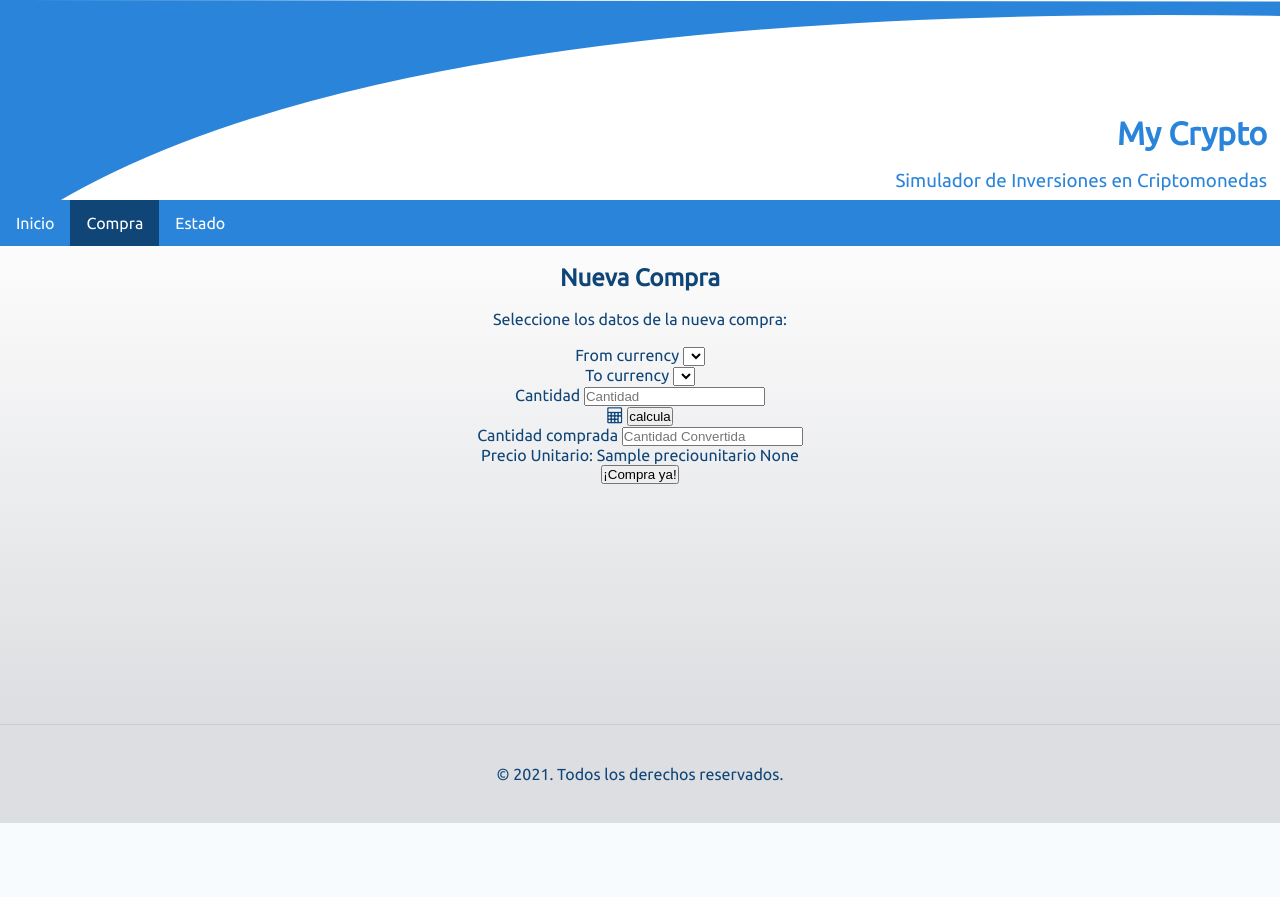
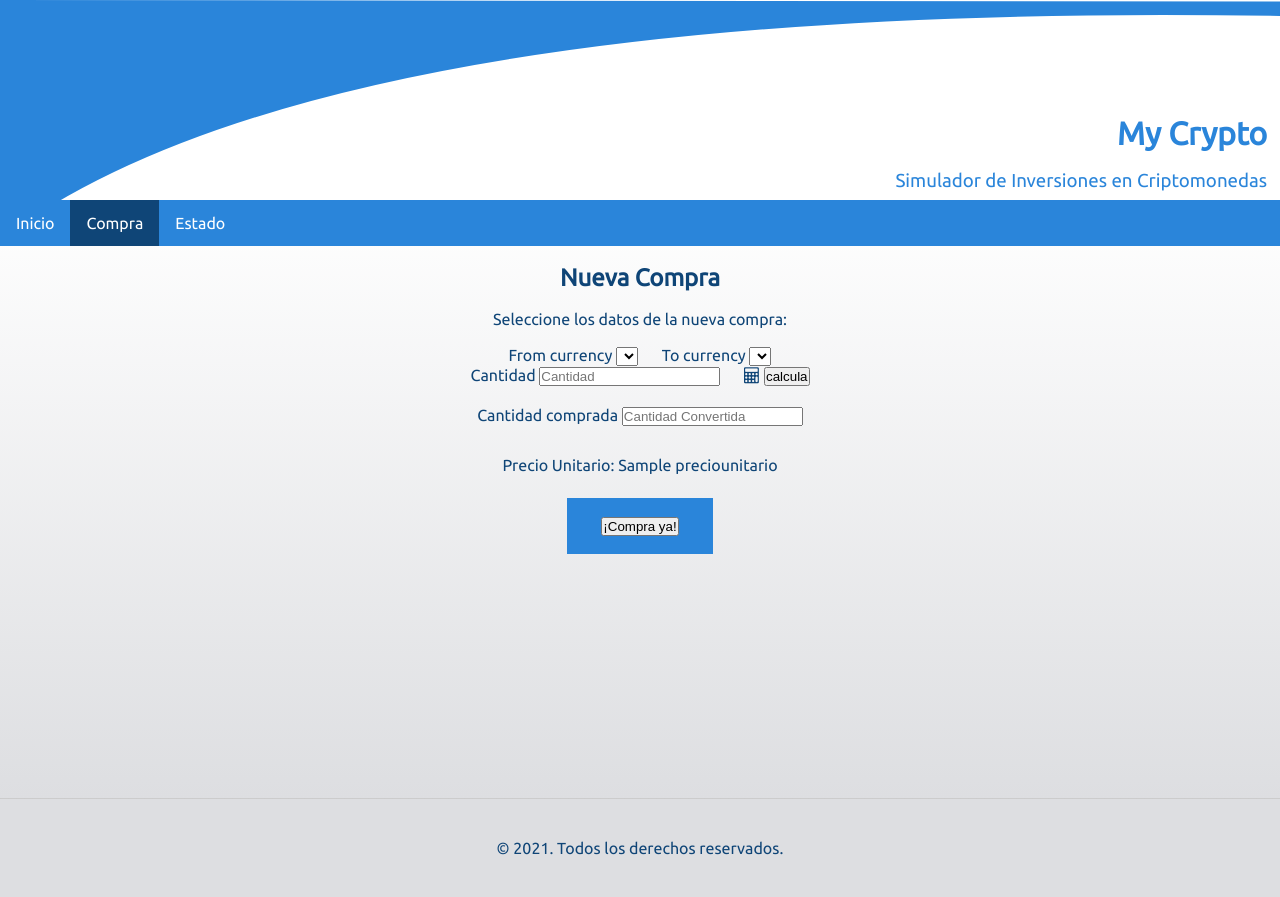
Before and after one commit to martamdf/proyecto_krypto, a Flask app: template kryptoexchange/templates/compra.html in a window 1280 px wide. Before the commit the page ends 823 px from the top, so only its background shows below. Run offline with Flask 2, Linux system fonts and the light colour scheme; the template is opened without the code that fills it: values that come from a table or form of the project are taken from there, most other values are stand-ins (such as "Sample title", 1, 10 or a date in 2020); lists and menus that the app fills with data are empty; parts of the project's set-up code (start-up, migrations or seed data) failed here and were passed over; some libraries are stand-ins or nearby versions.

Commit message:
formato tablas, inicio formateo formulario

```diff
--- a/kryptoexchange/static/css/style.css
+++ b/kryptoexchange/static/css/style.css
@@ -78,6 +78,31 @@ main {
     overflow: auto;
 }
 
+.button {
+    background-color: #2a85da; /* Green */
+    border: none;
+    color: white;
+    padding: 16px 32px;
+    text-align: center;
+    text-decoration: none;
+    display: inline-block;
+    font-size: 16px;
+    margin: 4px 2px;
+    transition-duration: 0.4s;
+    cursor: pointer !important;
+}
+
+.button1 {
+    background-color: #2a85da;
+    color: black;
+    border: 2px solid #2a85da !important;
+}
+
+.button1:hover {
+    background-color: #0f4577;
+    color: white !important;
+}
+
 footer {
     background: #dddee1;
     padding: 5vh 0;
@@ -139,7 +164,7 @@ tr:nth-child(even) {
 }
 
 th, td {
-    text-align: left;
+    text-align: center;
     padding: 20px;
     font-weight: 300;
 }
@@ -154,3 +179,24 @@ tfoot td {
     font-style: italic;
     color: #8a97a0;
 }
+
+.field {
+	font-size: 20;
+    margin: 10px auto;
+    padding: 10px;
+}
+
+#bloc1, #bloc2
+{
+    display:inline;
+    padding: 10px;
+}
+
+#bloc3, #bloc4
+{
+    display:inline;
+    padding-top: 10px;
+    padding-right: 10px;
+    padding-bottom: 10px;
+    padding-left: 10px;
+}
--- a/kryptoexchange/templates/compra.html
+++ b/kryptoexchange/templates/compra.html
@@ -17,11 +17,11 @@ Seleccione los datos de la nueva compra:
 
 <form action="compra", method="POST">
     {{ form.hidden_tag() }}
-    <div class="field">
+    <div id="bloc1"class="field">
         {{ form.from_currency.label }}
         {{ form.from_currency }}
     </div>
-    <div class="field">
+    <div id="bloc2" class="field">
         {{ form.to_currency.label }}
         {{ form.to_currency }}
     </div>
@@ -36,11 +36,11 @@ Seleccione los datos de la nueva compra:
             {% endif %}
         {% endwith %}
     </div>
-    <div class="field">
+    <div id="bloc3" class="field">
         {{ form.q1.label }}
         {{ form.q1 (placeholder='Cantidad')}}
     </div>
-    <div class="fa fa-calculator">
+    <div id="bloc4" class="fa fa-calculator">
         {{ form.calculadora }}
     </div>
     <div class="field">
@@ -49,9 +49,9 @@ Seleccione los datos de la nueva compra:
     </div>
     <div class="field">
         Precio Unitario:
-        {{ preciounitario }} {{form.from_currency.data}}
+        {{ preciounitario }}
     </div>
-    <div class="field">
+    <div class="button button1">
         {{ form.submit }}
     </div>
 </form>
```
